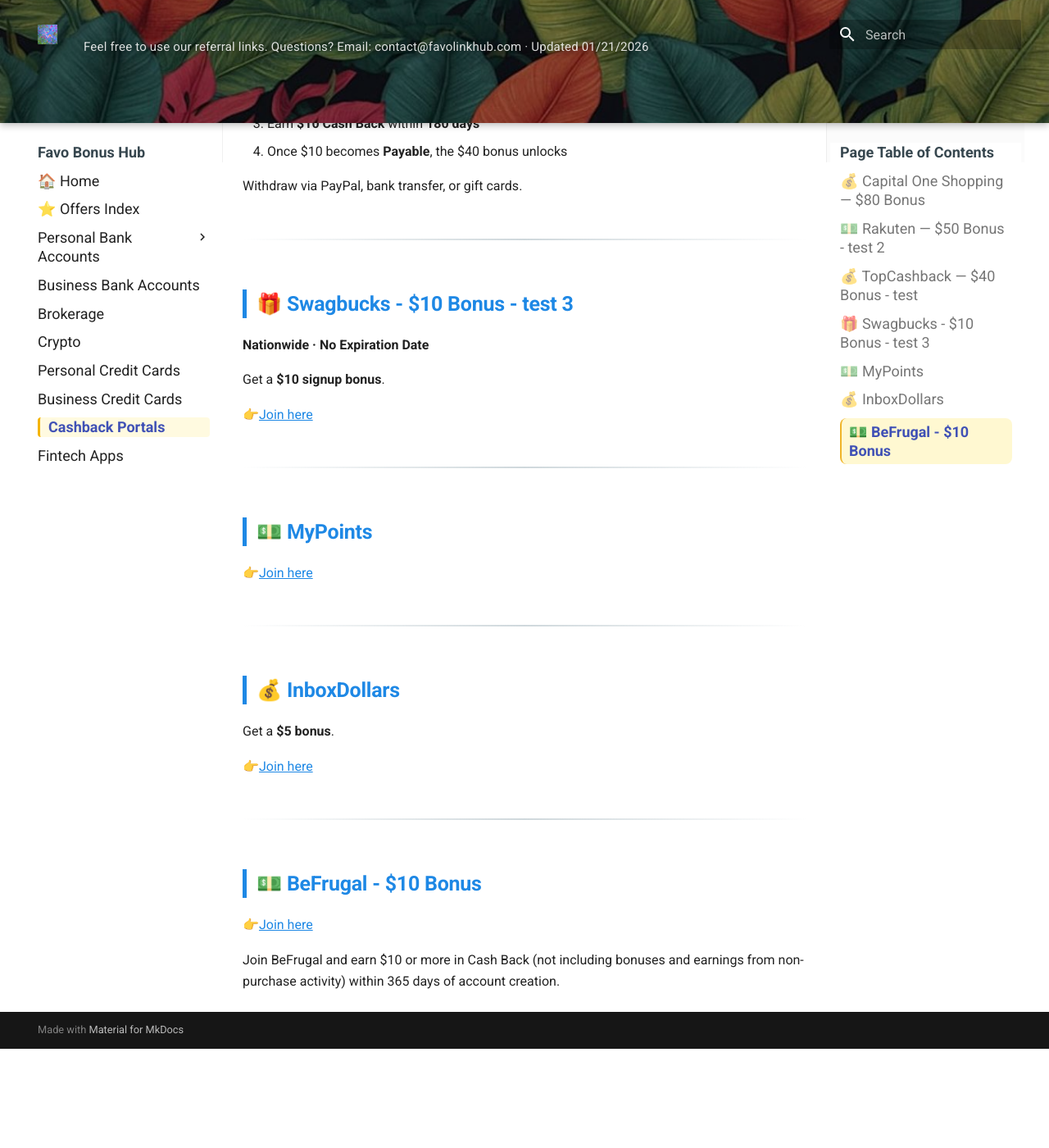
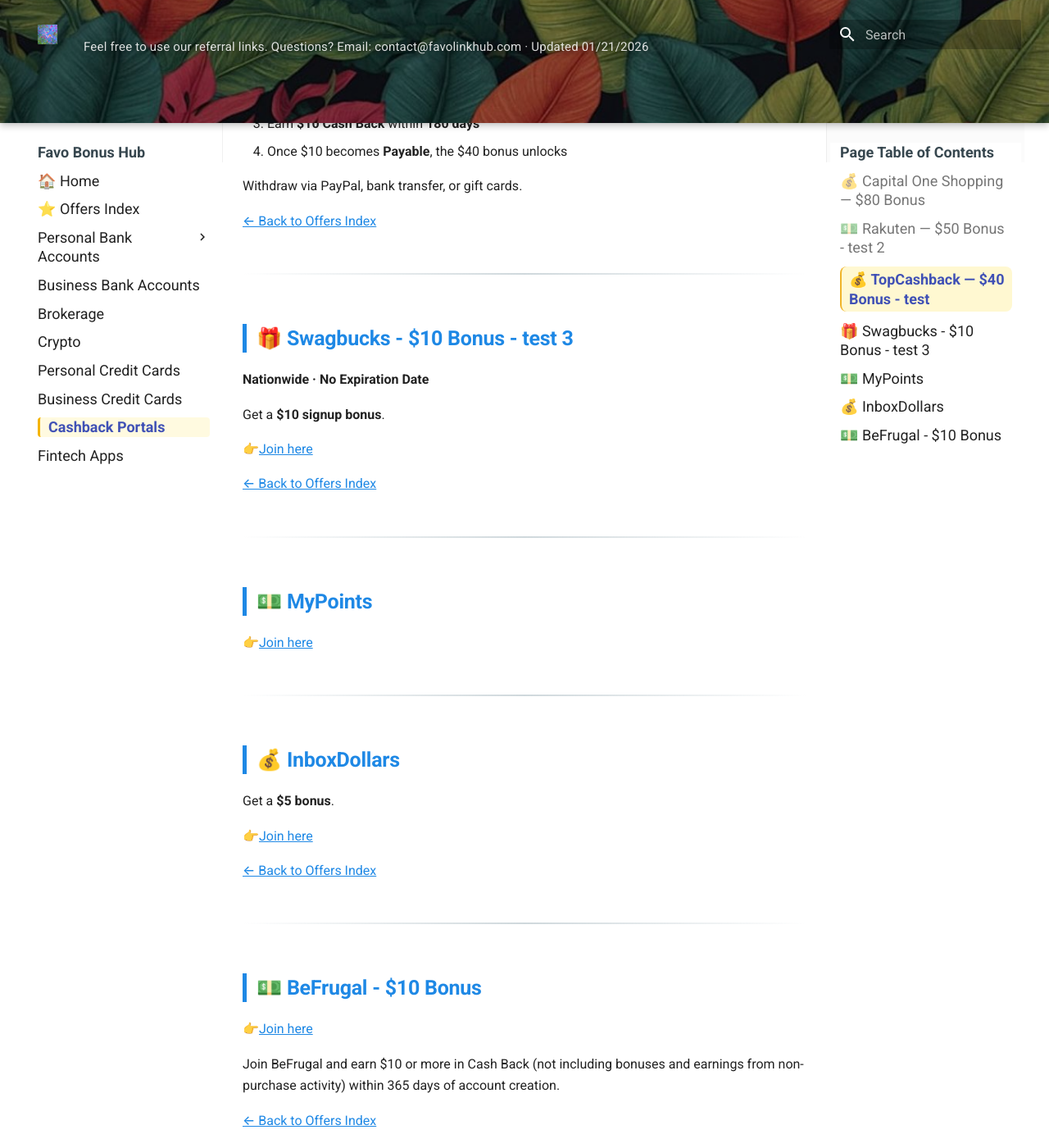
Before and after one commit to whispersofzephyr/favolinkhub-site, an MkDocs documentation site: the page built from docs/shopping-portals.md, in a window 1280 px wide and 1400 px high, scrolled down 1944 px. Shown: the whole window at 82% size. Built offline with MkDocs 1.6.1 and Material for MkDocs 9.7.7, drawn with Linux system fonts in a browser that asks for light colours; before the commit the page ends 3223 px from its top, so only the background shows below that.

Commit message:
Update shopping-portals.md

```diff
--- a/docs/shopping-portals.md
+++ b/docs/shopping-portals.md
@@ -53,6 +53,7 @@ Earn a **$50 Cash Back bonus** after a qualifying purchase.
 
 ---
 
+<a id="sp-topcashback"></a>
 ## 💰 TopCashback — $40 Bonus - test
 **Nationwide · Expires: 12/08/2025**
 
@@ -67,8 +68,11 @@ Earn a **$50 Cash Back bonus** after a qualifying purchase.
 
 Withdraw via PayPal, bank transfer, or gift cards.
 
+--8<-- "snippets/back-to-list.md"
+
 ---
 
+<a id="sp-swagbucks"></a>
 ## 🎁 Swagbucks - $10 Bonus - test 3
 **Nationwide · No Expiration Date**
 
@@ -76,24 +80,33 @@ Get a **$10 signup bonus**.
 
 👉[Join here](https://www.swagbucks.com/profile/r_149460213?rp=1)
 
+--8<-- "snippets/back-to-list.md"
+
 ---
 
+<a id="sp-mypoints"></a>
 ## 💵 MyPoints
 
 👉[Join here](https://www.mypoints.com/?rb=201770842)
 
 ---
 
+<a id="sp-inboxdollars"></a>
 ## 💰 InboxDollars
 
 Get a **$5 bonus**.
 
 👉[Join here](https://www.inboxdollars.com/?rb=206791146)
 
+--8<-- "snippets/back-to-list.md"
+
 ---
 
+<a id="sp-befrugal"></a>
 ## 💵 BeFrugal - $10 Bonus
 
 👉[Join here](https://www.befrugal.com/rs/NOHOQKN/)
 
 Join BeFrugal and earn $10 or more in Cash Back (not including bonuses and earnings from non-purchase activity) within 365 days of account creation.
+
+--8<-- "snippets/back-to-list.md"
```
